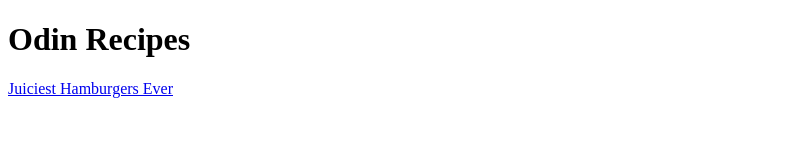
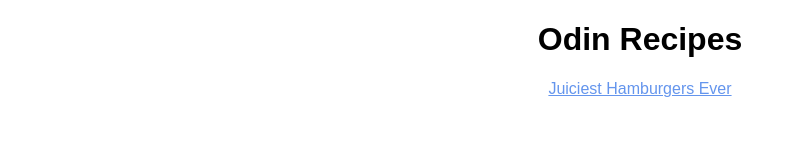
Before and after one commit to jourdal/odin-recipes, a plain HTML site: page index.html in a window 1280 px wide. Shown: the whole page, without its empty margins (0-796 px from the left). Drawn offline with Linux system fonts and the light colour scheme.

Commit message:
Add some css styling

```diff
--- a/index.html
+++ b/index.html
@@ -3,10 +3,11 @@
 <head>
     <meta charset="UTF-8">
     <title>Odin Recipes</title>
+    <link rel="stylesheet" href="style.css">
 </head>
 <body>
     <h1>Odin Recipes</h1>
 
-    <a href="./recipes/hamburger.html">Juiciest Hamburgers Ever</a>
+    <a href="./recipes/hamburger.html" class="center">Juiciest Hamburgers Ever</a>
 </body>
 </html>
--- /dev/null
+++ b/style.css
@@ -0,0 +1,17 @@
+* {
+    font-family: Arial, sans-serif;
+}
+
+h1, .center {
+    text-align: center;
+}
+
+.center {
+    display: block;
+    margin-left: auto;
+    margin-right: auto;
+}
+
+a {
+    color: cornflowerblue;
+}
```
Also changed, not shown: recipes/hamburger.html (+2 -1 lines).
